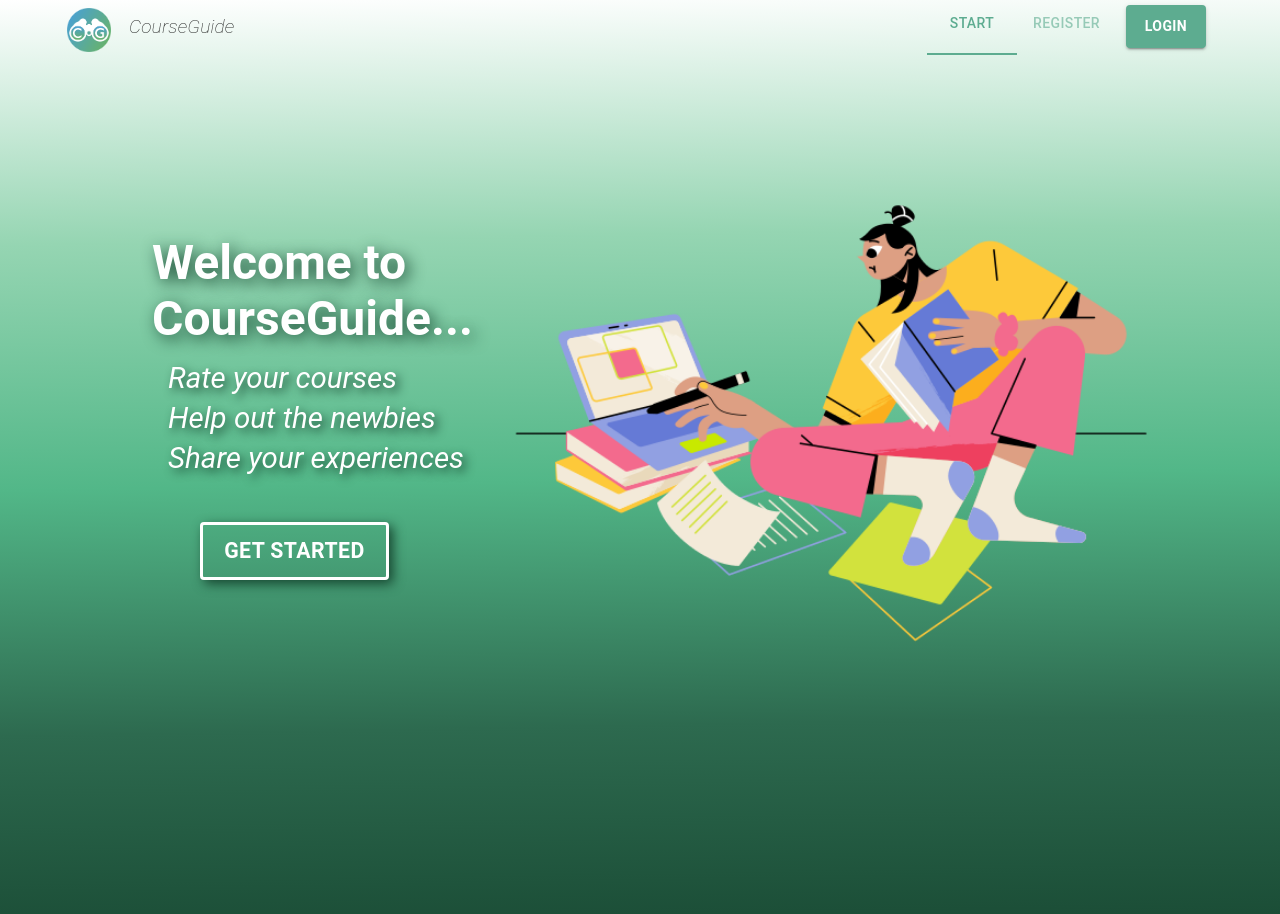
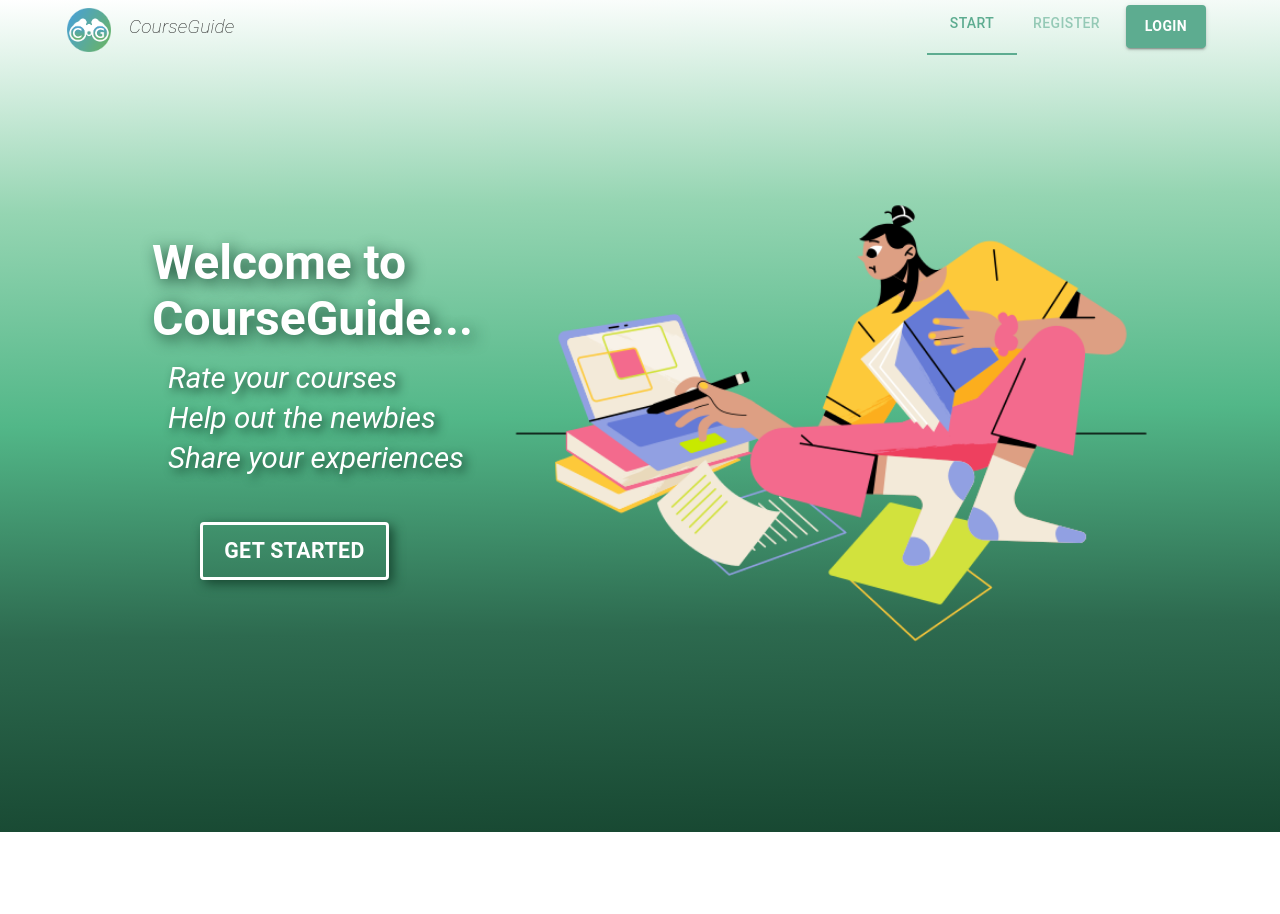
Before and after one commit to Julius-Tietenberg/course_guide, a React (Create React App) app in the folder frontend/: page /#/start in a window 1280 px wide. Shown: the top 914 px of the page. After the commit the page ends 832 px from the top, so only its background shows below. Built offline with nearby package versions, Linux system fonts and the light colour scheme.

Commit message:
changed box heights and typos

```diff
--- a/frontend/src/pages/CourseOverview.js
+++ b/frontend/src/pages/CourseOverview.js
@@ -108,8 +108,8 @@ function CourseOverview () {
                       onChange={handleTypeChange}
                       sx={{ borderRadius: " 0 4px 4px 0" }}
                     >
-                      <MenuItem value="courseName">course name</MenuItem>
-                      <MenuItem value="profName">professor name</MenuItem>
+                      <MenuItem value="courseName">Course Name</MenuItem>
+                      <MenuItem value="profName">Professor Name</MenuItem>
                     </Select>
                   </InputAdornment>
                 ),
--- a/frontend/src/pages/Start.js
+++ b/frontend/src/pages/Start.js
@@ -66,7 +66,7 @@ function Start () {
   }
 
   return (
-    <Box sx={{  overflow: "auto", height: '60rem', width: '100%', backgroundColor: "white", backgroundImage: 'linear-gradient(179deg, #FFFFFF 0%, #95d5b2 25%, #52b788 50%, #2d6a4f 75%, #174731 100%)' }} minWidth="ms" >
+    <Box sx={{  overflow: "auto", minHeight: '52rem', width: '100%', backgroundColor: "white", backgroundImage: 'linear-gradient(179deg, #FFFFFF 0%, #95d5b2 25%, #52b788 50%, #2d6a4f 75%, #174731 100%)' }} minWidth="ms" >
       <CssBaseline />
       {/* tab bar */}
       <Box sx={{ display: 'flex', justifyContent: 'space-between', p: '0 5%' }} >
```
